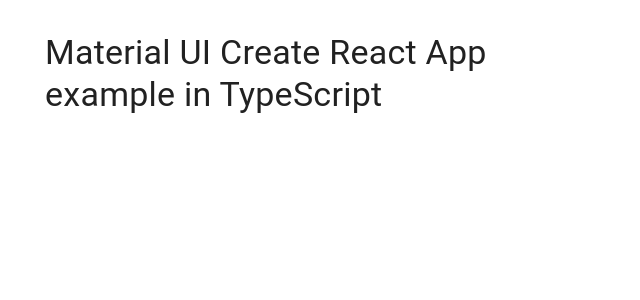
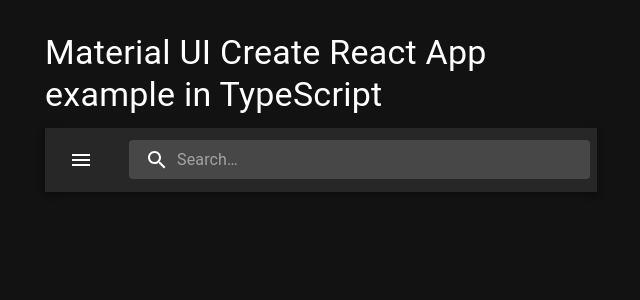
Before and after one commit to pranavpandhare/book-browser, a React (Create React App) app: page / in a window 1280 px wide. Shown: the top 300 px of the page, without its empty margins (319-959 px from the left). Built offline with nearby package versions, Linux system fonts and the light colour scheme.

Commit message:
temp push

```diff
--- a/src/App.tsx
+++ b/src/App.tsx
@@ -2,6 +2,7 @@
 import Container from '@mui/material/Container';
 import Typography from '@mui/material/Typography';
 import Box from '@mui/material/Box';
+import SearchPage from './browser/search-page';
 
 export default function App() {
   return (
@@ -10,6 +11,7 @@
         <Typography variant="h4" component="h1" gutterBottom>
           Material UI Create React App example in TypeScript
         </Typography>
+        <SearchPage />
       </Box>
     </Container>
   );
--- /dev/null
+++ b/src/browser/search-page/index.tsx
@@ -0,0 +1,34 @@
+import { AppBar, Toolbar, IconButton } from "@mui/material";
+import MenuIcon from '@mui/icons-material/Menu';
+import SearchIcon from '@mui/icons-material/Search';
+import { Search, SearchIconWrapper, StyledInputBase } from "../styles";
+
+
+export default function SearchPage() {
+  return (
+    <>
+      <AppBar position="static">
+        <Toolbar>
+          <IconButton
+            size="large"
+            edge="start"
+            color="inherit"
+            aria-label="open drawer"
+            sx={{ mr: 2 }}
+          >
+            <MenuIcon />
+          </IconButton>
+          <Search>
+            <SearchIconWrapper>
+              <SearchIcon />
+            </SearchIconWrapper>
+            <StyledInputBase
+              placeholder="Search…"
+              inputProps={{ 'aria-label': 'search' }}
+            />
+          </Search>
+        </Toolbar>
+      </AppBar>
+    </>
+  );
+}
--- /dev/null
+++ b/src/browser/styles/index.ts
@@ -0,0 +1,36 @@
+import { styled, alpha } from '@mui/material/styles';
+import { InputBase } from "@mui/material";
+
+export const Search = styled('div')(({ theme }) => ({
+  position: 'relative',
+  borderRadius: theme.shape.borderRadius,
+  backgroundColor: alpha(theme.palette.common.white, 0.15),
+  '&:hover': {
+    backgroundColor: alpha(theme.palette.common.white, 0.25),
+  },
+  marginLeft: 0,
+  width: '100%',
+  [theme.breakpoints.up('sm')]: {
+    marginLeft: theme.spacing(1),
+    width: 'auto',
+  },
+}));
+
+export const SearchIconWrapper = styled('div')(({ theme }) => ({
+  padding: theme.spacing(0, 2),
+  height: '100%',
+  position: 'absolute',
+  pointerEvents: 'none',
+  display: 'flex',
+  alignItems: 'center',
+  justifyContent: 'center',
+}));
+
+export const StyledInputBase = styled(InputBase)(({ theme }) => ({
+  color: 'inherit',
+  '& .MuiInputBase-input': {
+    padding: theme.spacing(1, 1, 1, 0),
+    paddingLeft: `calc(1em + ${theme.spacing(4)})`,
+    width: '45ch',
+  },
+}));
--- a/src/index.tsx
+++ b/src/index.tsx
@@ -1,15 +1,16 @@
 import React from 'react';
 import ReactDOM from 'react-dom/client';
 import CssBaseline from '@mui/material/CssBaseline';
-import { ThemeProvider } from '@mui/material/styles';
+import { createTheme, ThemeProvider } from '@mui/material/styles';
 import App from './App';
-import theme from './theme';
 
 const rootElement = document.getElementById('root');
 const root = ReactDOM.createRoot(rootElement!);
 
+const darkTheme = createTheme({ palette: { mode: 'dark' } });
+
 root.render(
-  <ThemeProvider theme={theme}>
+  <ThemeProvider theme={darkTheme}>
     <CssBaseline />
     <App />
   </ThemeProvider>,
--- a/src/theme.ts
+++ /dev/null
@@ -1,19 +0,0 @@
-import { createTheme } from '@mui/material/styles';
-import { red } from '@mui/material/colors';
-
-// A custom theme for this app
-const theme = createTheme({
-  palette: {
-    primary: {
-      main: '#556cd6',
-    },
-    secondary: {
-      main: '#19857b',
-    },
-    error: {
-      main: red.A400,
-    },
-  },
-});
-
-export default theme;
```
